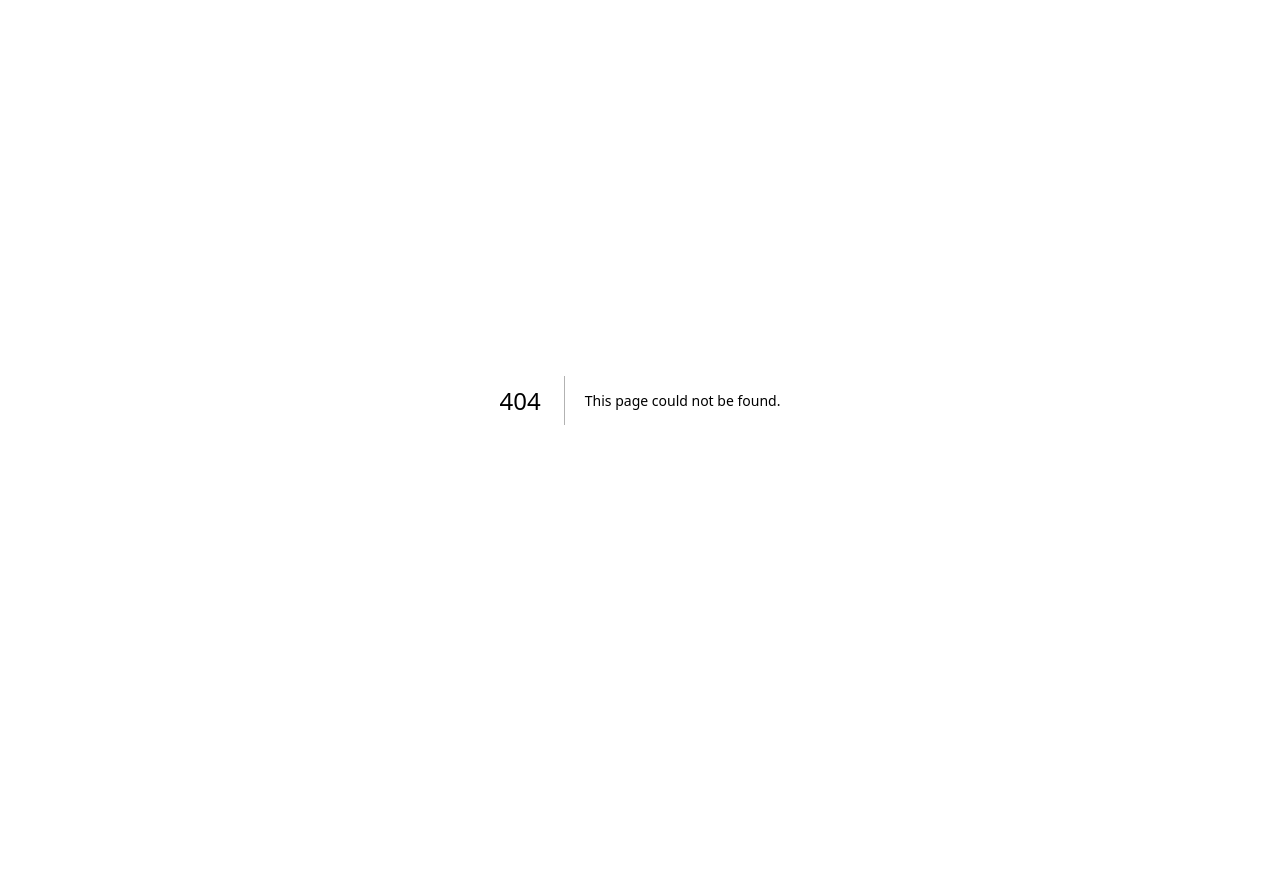
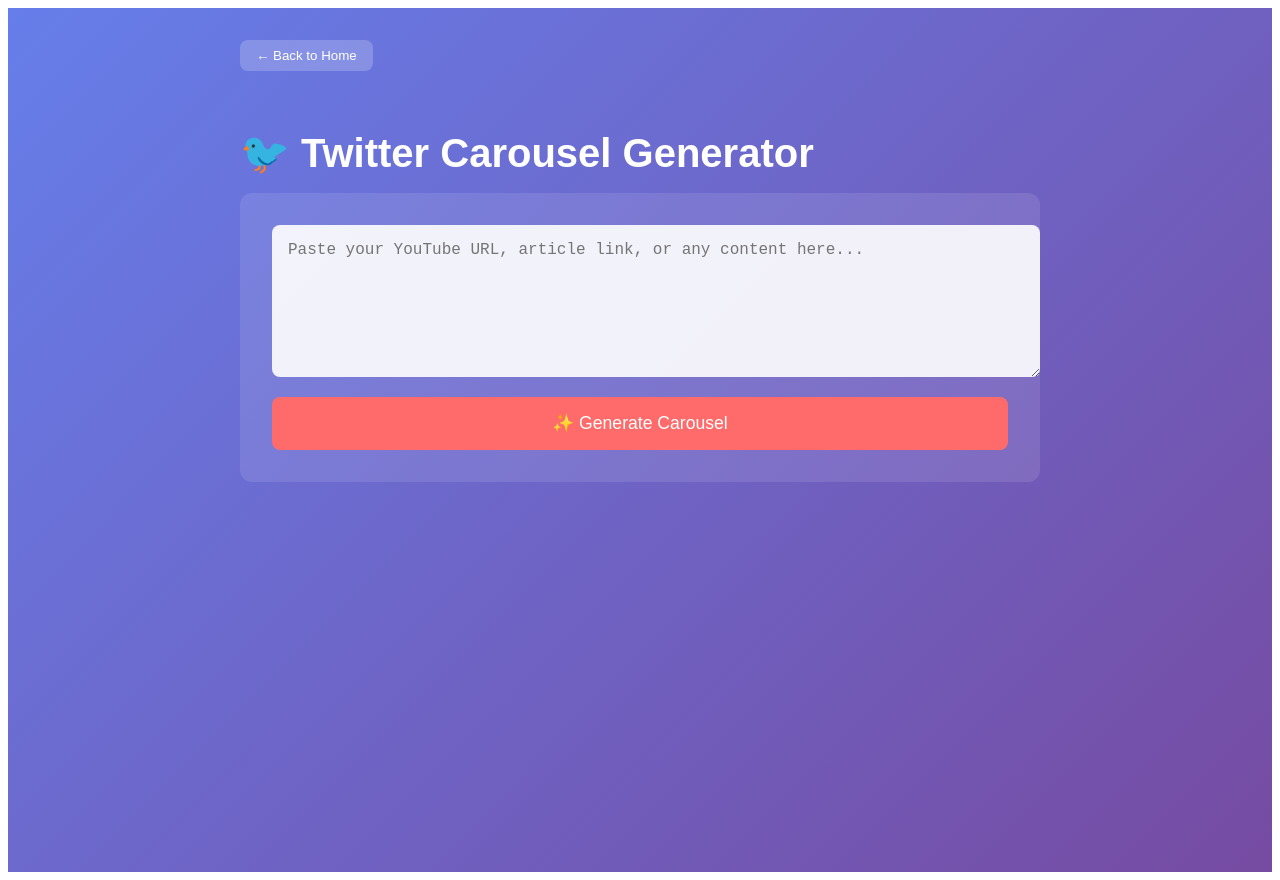
Before and after one commit to asymcrypto/ViralizeLab, a Next.js app: page /carousel in a window 1280 px wide. Before the commit this address had no page. Before the commit the page ends 800 px from the top, so only its background shows below. Built offline with nearby package versions, Linux system fonts and the light colour scheme.

Commit message:
Create carousel.js

```diff
--- /dev/null
+++ b/pages/carousel.js
@@ -0,0 +1,155 @@
+import { useState } from 'react';
+import { useRouter } from 'next/router';
+
+export default function CarouselGenerator() {
+  const [input, setInput] = useState('');
+  const [loading, setLoading] = useState(false);
+  const [carousel, setCarousel] = useState(null);
+  const router = useRouter();
+
+  const generateCarousel = async () => {
+    if (!input.trim()) return;
+
+    setLoading(true);
+    try {
+      const response = await fetch('/api/generate-carousel', {
+        method: 'POST',
+        headers: {
+          'Content-Type': 'application/json',
+        },
+        body: JSON.stringify({ content: input }),
+      });
+
+      const data = await response.json();
+      setCarousel(data);
+    } catch (error) {
+      console.error('Error:', error);
+      alert('Failed to generate carousel');
+    }
+    setLoading(false);
+  };
+
+  return (
+    <div style={{
+      minHeight: '100vh',
+      background: 'linear-gradient(135deg, #667eea 0%, #764ba2 100%)',
+      padding: '2rem',
+      color: 'white',
+      fontFamily: 'Arial, sans-serif'
+    }}>
+      {/* Header */}
+      <div style={{ maxWidth: '800px', margin: '0 auto' }}>
+        <button
+          onClick={() => router.push('/')}
+          style={{
+            background: 'rgba(255,255,255,0.2)',
+            border: 'none',
+            color: 'white',
+            padding: '0.5rem 1rem',
+            borderRadius: '8px',
+            marginBottom: '2rem',
+            cursor: 'pointer'
+          }}
+        >
+          ← Back to Home
+        </button>
+
+        <h1 style={{ fontSize: '2.5rem', marginBottom: '1rem' }}>
+          🐦 Twitter Carousel Generator
+        </h1>
+
+        {/* Input Section */}
+        <div style={{
+          background: 'rgba(255,255,255,0.1)',
+          padding: '2rem',
+          borderRadius: '12px',
+          marginBottom: '2rem'
+        }}>
+          <textarea
+            value={input}
+            onChange={(e) => setInput(e.target.value)}
+            placeholder="Paste your YouTube URL, article link, or any content here..."
+            style={{
+              width: '100%',
+              height: '120px',
+              background: 'rgba(255,255,255,0.9)',
+              border: 'none',
+              borderRadius: '8px',
+              padding: '1rem',
+              fontSize: '1rem',
+              color: '#333',
+              marginBottom: '1rem'
+            }}
+          />
+
+          <button
+            onClick={generateCarousel}
+            disabled={loading}
+            style={{
+              background: loading ? '#ccc' : '#ff6b6b',
+              color: 'white',
+              border: 'none',
+              padding: '1rem 2rem',
+              borderRadius: '8px',
+              fontSize: '1.1rem',
+              cursor: loading ? 'not-allowed' : 'pointer',
+              width: '100%'
+            }}
+          >
+            {loading ? 'Generating...' : '✨ Generate Carousel'}
+          </button>
+        </div>
+
+        {/* Results Section */}
+        {carousel && (
+          <div style={{
+            background: 'rgba(255,255,255,0.1)',
+            padding: '2rem',
+            borderRadius: '12px'
+          }}>
+            <h2 style={{ marginBottom: '1.5rem' }}>Your Carousel:</h2>
+            <div style={{ display: 'flex', gap: '1rem', overflowX: 'auto' }}>
+              {carousel.slides.map((slide, index) => (
+                <div
+                  key={index}
+                  style={{
+                    background: 'white',
+                    color: '#333',
+                    padding: '1.5rem',
+                    borderRadius: '12px',
+                    minWidth: '300px',
+                    boxShadow: '0 4px 12px rgba(0,0,0,0.1)'
+                  }}
+                >
+                  <div style={{ fontSize: '2rem', marginBottom: '0.5rem' }}>
+                    {slide.emoji}
+                  </div>
+                  <h3 style={{ fontSize: '1.3rem', marginBottom: '1rem' }}>
+                    {slide.title}
+                  </h3>
+                  <p style={{ fontSize: '1rem', lineHeight: '1.4' }}>
+                    {slide.point}
+                  </p>
+                </div>
+              ))}
+            </div>
+
+            <button
+              style={{
+                background: '#4ecdc4',
+                color: 'white',
+                border: 'none',
+                padding: '1rem 2rem',
+                borderRadius: '8px',
+                marginTop: '1.5rem',
+                cursor: 'pointer'
+              }}
+            >
+              📥 Download as Image (Coming Soon)
+            </button>
+          </div>
+        )}
+      </div>
+    </div>
+  );
+}
```
